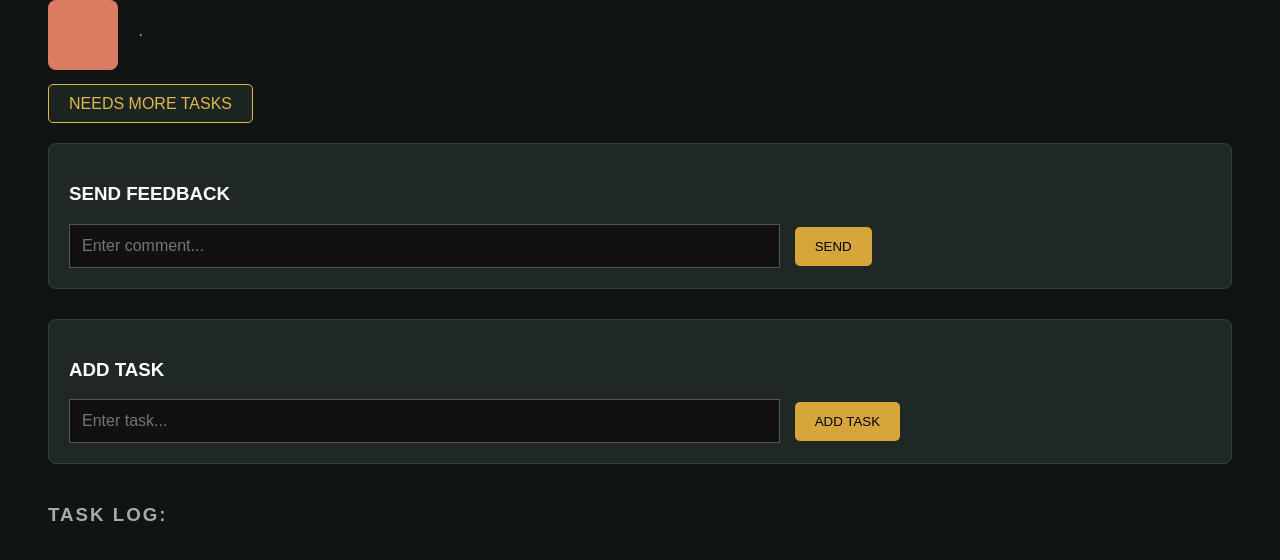
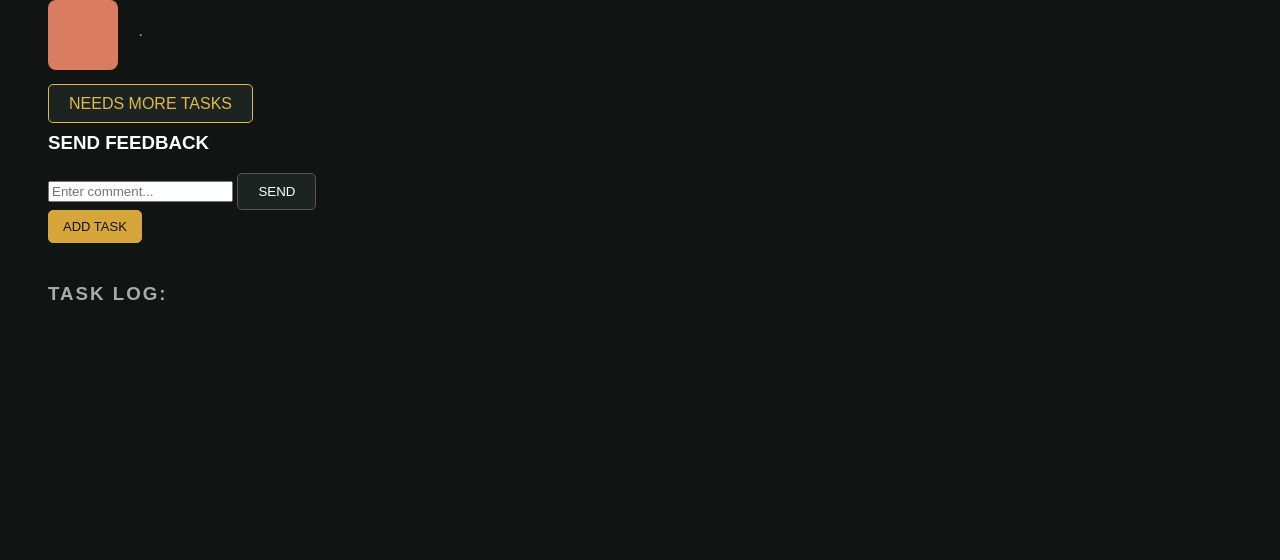
Before and after one commit to SasuF/TASKTRAC, a Flask app: template templates/admin-view-profile.html in a window 1280 px wide. Shown: the part 107-667 px from the top of the page. Run offline with Flask 3, Linux system fonts and the light colour scheme; the template is opened without the code that fills it, so the values that code supplies are empty; some libraries are stand-ins or nearby versions.

Commit message:
add task overhaul v1

```diff
--- a/templates/admin-view-profile.html
+++ b/templates/admin-view-profile.html
@@ -71,9 +71,6 @@ button, .button {
 
 }
 
-
-/* Darken buttons when hovering */
-
 button:hover, .button:hover {
     background:#111;
 }
@@ -90,6 +87,8 @@ button:hover, .button:hover {
     color:#7fa47b;
 }
 
+
+/* TASKS */
 
 .task-title {
     margin-top:40px;
@@ -151,25 +150,143 @@ button:hover, .button:hover {
     background:#111;
 }
 
+.add-task-btn {
 
-.add-task {
+    background:#d6a63a;
+    border:1px solid #d6a63a;
 
-    margin-top:30px;
+    color:#111;
+
+    padding:8px 14px;
+
+    border-radius:5px;
+
+    cursor:pointer;
+
+    font-size:13px;
+
+    text-transform:uppercase;
+
+}
+
+
+.add-task-btn:hover {
+
+    background:#b98e2f;
+    border-color:#b98e2f;
+
+}
+
+
+.task-modal {
+
+    display:none;
+
+    position:fixed;
+
+    z-index:1000;
+
+    inset:0;
+
+    background:rgba(0, 0, 0, 0.75);
+
+    justify-content:center;
+
+    align-items:center;
+
+}
+
+
+/* Modal box */
+
+.task-modal-content {
+
+    width:min(600px, 90%);
 
     background:#202826;
 
     border:1px solid #34403c;
 
-    padding:20px;
+    border-radius:8px;
 
-    border-radius:8px;
+    padding:25px;
+
+    box-shadow:0 10px 40px rgba(0, 0, 0, 0.6);
 
 }
 
 
-.add-task input {
+/* Modal header */
 
-    width:60%;
+.task-modal-header {
+
+    display:flex;
+
+    justify-content:space-between;
+
+    align-items:center;
+
+    margin-bottom:20px;
+
+}
+
+
+.task-modal-header h2 {
+
+    margin:0;
+
+    font-size:20px;
+
+    text-transform:uppercase;
+
+    letter-spacing:1px;
+
+}
+
+
+/* X button */
+
+.close-task-modal {
+
+    background:none !important;
+
+    border:none !important;
+
+    color:#888;
+
+    font-size:28px;
+
+    line-height:1;
+
+    padding:0 !important;
+
+    margin:0 !important;
+
+    cursor:pointer;
+
+}
+
+
+.close-task-modal:hover {
+
+    background:none !important;
+
+    color:white;
+
+}
+
+
+/* Task textarea */
+
+#taskInput {
+
+    width:100%;
+
+    min-height:200px;
+
+    box-sizing:border-box;
+
+    resize:vertical;
 
     background:#111;
 
@@ -179,26 +296,68 @@ button:hover, .button:hover {
 
     padding:12px;
 
-    font-size:16px;
+    font-family:Arial, sans-serif;
+
+    font-size:15px;
+
+    border-radius:5px;
+
+    outline:none;
 
 }
 
 
-.add-task button {
+#taskInput:focus {
 
-    background:#d6a63a;
+    border-color:#888;
 
-    color:black;
+}
 
-    border:none;
 
-    padding:12px 20px;
+/* Word counter */
 
-    margin-left:10px;
+.task-word-count {
+
+    color:#888;
+
+    font-size:12px;
+
+    margin-top:8px;
+
+    margin-bottom:20px;
+
+    text-align:right;
+
+}
+
+
+/* Submit button */
+
+.submit-task-btn {
+
+    background:#d6a63a !important;
+
+    border:1px solid #d6a63a !important;
+
+    color:#111 !important;
+
+    padding:10px 20px;
+
+    border-radius:5px;
 
     cursor:pointer;
 
 }
+
+
+.submit-task-btn:hover {
+
+    background:#b98e2f !important;
+
+    border-color:#b98e2f !important;
+
+}
+
 
 </style>
 
@@ -293,29 +452,50 @@ button:hover, .button:hover {
 
 </div>
 
-<div class="add-task">
-
-    <h3>
+<!-- ADD TASK BUTTON -->
+<button type="button" class="add-task-btn" onclick="openTaskModal()">
     ADD TASK
-    </h3>
+</button>
 
 
+<!-- TASK MODAL -->
+<div id="taskModal" class="task-modal">
+
+    <div class="task-modal-content">
+
+        <div class="task-modal-header">
+            <h2>ADD TASK</h2>
+
+            <button type="button"
+                    class="close-task-modal"
+                    onclick="closeTaskModal()">
+                ×
+            </button>
+        </div>
+
         <form method="POST"
-          action="{{ url_for('add_task_to_intern', user_id=intern[0]) }}">
+              action="{{ url_for('add_task_to_intern', user_id=intern[0]) }}"
+              onsubmit="return validateTask()">
 
-        <input
-            type="text"
+            <textarea
+                id="taskInput"
                 name="task"
                 placeholder="Enter task..."
                 required
-        >
+                maxlength="14000"
+            ></textarea>
 
+            <div class="task-word-count">
+                <span id="wordCount">0</span> / 2000 words
+            </div>
 
-        <button type="submit">
+            <button type="submit" class="submit-task-btn">
                 ADD TASK
             </button>
 
         </form>
+
+    </div>
 
 </div>
 
@@ -368,35 +548,6 @@ button:hover, .button:hover {
         </button>
 
     </form>
-
-    {% if status != "feedback" %}
-    <form method="POST"
-          action="{{ url_for('update_status', task_id=task[0]) }}">
-
-        <select
-        class="status"
-        name="status"
-        onchange="this.form.submit()">
-
-            <option value="next"
-            {% if task[2] == "next" %}selected{% endif %}>
-                NEXT
-            </option>
-
-            <option value="current"
-            {% if task[2] == "current" %}selected{% endif %}>
-                CURRENT
-            </option>
-
-            <option value="completed"
-            {% if task[2] == "completed" %}selected{% endif %}>
-                COMPLETED
-            </option>
-
-        </select>
-
-    </form>
-    {% endif %}
     </div>
 
 </div>
@@ -407,7 +558,80 @@ button:hover, .button:hover {
 
 
 
+<script>
+function openTaskModal() {
+    const modal = document.getElementById("taskModal");
 
+    modal.style.display = "flex";
+
+    document.getElementById("taskInput").focus();
+}
+
+
+function closeTaskModal() {
+    document.getElementById("taskModal").style.display = "none";
+}
+
+
+const taskInput = document.getElementById("taskInput");
+const wordCount = document.getElementById("wordCount");
+
+
+taskInput.addEventListener("input", function () {
+
+    let words = this.value.trim().split(/\s+/);
+
+    if (this.value.trim() === "") {
+        words = [];
+    }
+
+    if (words.length > 2000) {
+        this.value = words.slice(0, 2000).join(" ");
+        words = this.value.trim().split(/\s+/);
+    }
+
+    wordCount.textContent = words.length;
+});
+
+
+function validateTask() {
+
+    const text = taskInput.value.trim();
+
+    const words = text === ""
+        ? []
+        : text.split(/\s+/);
+
+    if (words.length > 2000) {
+        alert("Tasks are limited to 2,000 words.");
+        return false;
+    }
+
+    return true;
+}
+
+
+/* Close when clicking outside the modal */
+
+document.getElementById("taskModal").addEventListener("click", function(event) {
+
+    if (event.target === this) {
+        closeTaskModal();
+    }
+
+});
+
+
+/* Close with ESC */
+
+document.addEventListener("keydown", function(event) {
+
+    if (event.key === "Escape") {
+        closeTaskModal();
+    }
+
+});
+</script>
 </body>
 
 </html>
```
Lines whose indentation alone changed are shown as unchanged.
